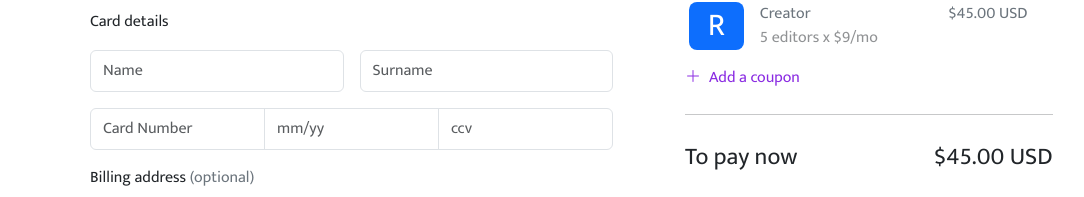
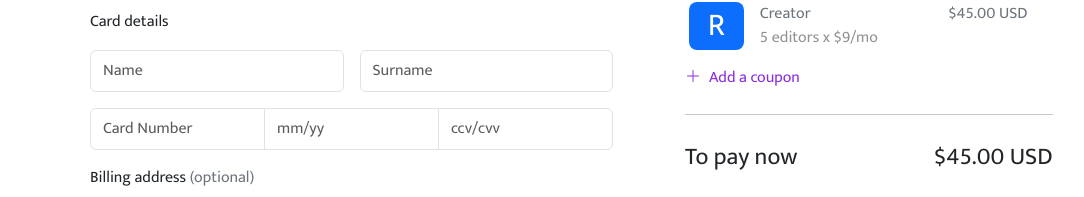
Before and after one commit to Dhrego/checkout, a React (Vite) app: page / in a window 1280 px wide. Shown: the part 249-446 px from the top of the page, without its empty margins (100-1184 px from the left). Built offline with nearby package versions, Linux system fonts and the light colour scheme.

Commit message:
changes to App and style

```diff
--- a/src/App.jsx
+++ b/src/App.jsx
@@ -3,8 +3,8 @@
 function App() {
   return (
     <>
-      <body className="container-fluid vh-100 d-flex justify-content-center align-items-center">
-        <div className="container col p-5 bg-white">
+      <main className="container-fluid vh-100 d-flex justify-content-center align-items-center">
+        <div className="container p-5 bg-white">
           <nav className="navbar mb-5">
             <div className="container">
               <a className="navbar-brand" href="#">
@@ -20,20 +20,6 @@
             <div className="col-md me-5">
               <p className="fs-5">Add your payment information</p>
 
-              {/* <div className="form-check row p-2">
-                <label
-                  class="btn border-secondary-subtle  col-6"
-                  for="flexCheckDefault"
-                >
-                  <input
-                    class="form-check-input ms-5"
-                    type="radio"
-                    value=""
-                    id="flexCheckDefault"
-                  />
-                  <span className="text-dark">Default checkbox</span>
-                </label>
-              </div> */}
               <div className="">
                 <div className="col-md d-flex gap-3">
                   <label
@@ -107,7 +93,7 @@
                     <input
                       type="text"
                       className="form-control"
-                      placeholder="ccv"
+                      placeholder="ccv/cvv"
                       maxLength={3}
                     />
                   </div>
@@ -253,7 +239,7 @@
             </div>
           </div>
         </div>
-      </body>
+      </main>
     </>
   );
 }
--- a/src/index.css
+++ b/src/index.css
@@ -8,7 +8,7 @@
   padding: 0;
   box-shadow: none;
 }
-body {
+main {
   font-family: "Mukta", sans-serif;
   background: #f5f5fa;
 }
```
